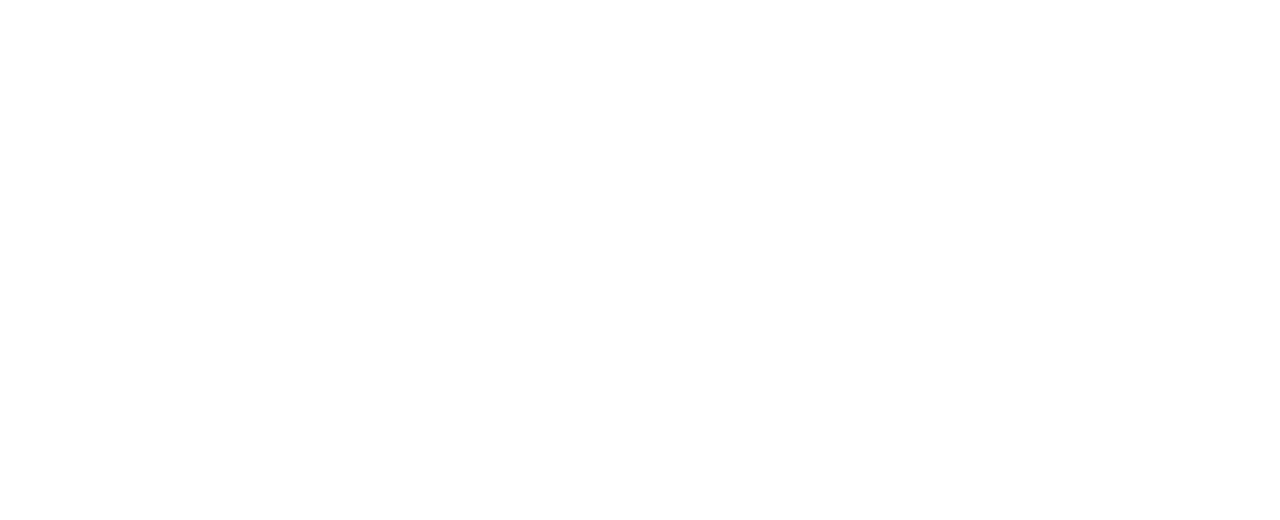
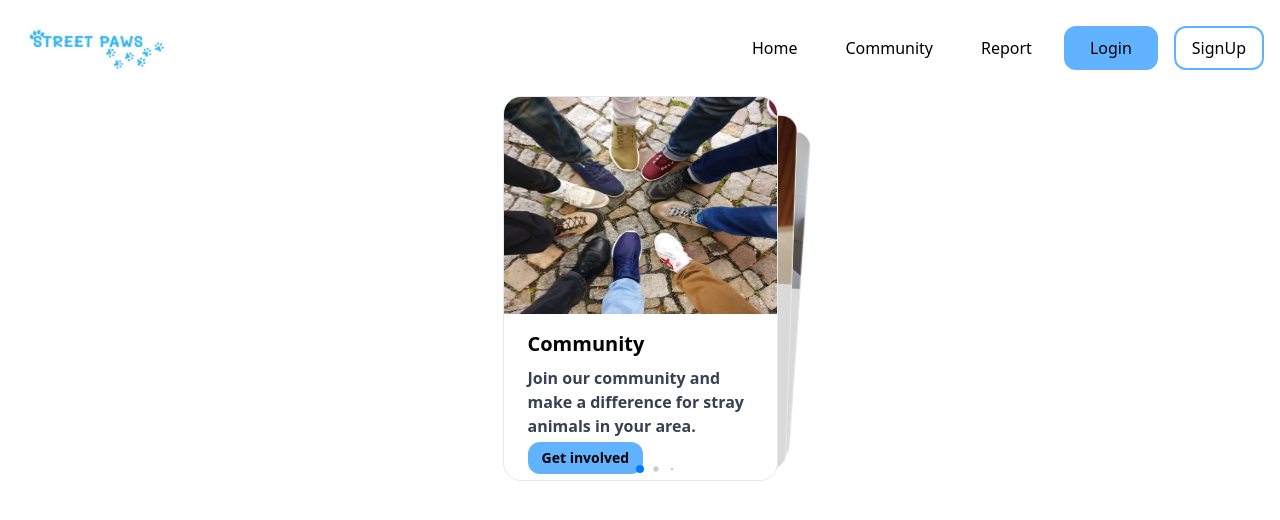
Before and after one commit to 404-error-at-status200/street-paws, a React (Create React App) app: page / in a window 1280 px wide. Shown: the top 520 px of the page. Built offline with nearby package versions, Linux system fonts and the light colour scheme.

Commit message:
Frontend : Homepage (Solving for Issue #2)

```diff
--- a/package.json
+++ b/package.json
@@ -6,10 +6,11 @@
     "@testing-library/jest-dom": "^5.16.5",
     "@testing-library/react": "^13.4.0",
     "@testing-library/user-event": "^13.5.0",
-    "react": "^18.2.0",
+    "react": "18.2.0",
     "react-dom": "^18.2.0",
     "react-icons": "^4.8.0",
     "react-scripts": "5.0.1",
+    "swiper": "^9.2.0",
     "web-vitals": "^2.1.4"
   },
   "scripts": {
@@ -35,5 +36,8 @@
       "last 1 firefox version",
       "last 1 safari version"
     ]
+  },
+  "devDependencies": {
+    "tailwindcss": "^3.3.1"
   }
 }
--- /dev/null
+++ b/postcss.config.js
@@ -0,0 +1,6 @@
+module.exports = {
+  plugins: {
+    tailwindcss: {},
+    autoprefixer: {},
+  },
+}
--- a/src/App.js
+++ b/src/App.js
@@ -1,9 +1,11 @@
 import Navbar from "./components/navbar"
+import Cards from "./components/Cards"
 
 function App() {
   return (
     <div>
       <Navbar />
+      <Cards/>
     </div>
   );
 }
--- /dev/null
+++ b/src/components/Cards.jsx
@@ -0,0 +1,78 @@
+import React from 'react'
+import { Swiper, SwiperSlide } from 'swiper/react';
+import Veterinary from '../assets/poster1-pic.jpg'
+import Community from '../assets/poster2-pic.jpg'
+import ChatBot from '../assets/poster3-pic.jpg'
+
+import 'swiper/css';
+import "swiper/css/effect-cards";
+import 'swiper/css/pagination';
+import 'swiper/css/navigation';
+
+import { EffectCards, Pagination } from 'swiper';
+
+const Cards = () => {
+
+    return (
+        <div>
+            <Swiper
+                effect={"cards"}
+                grabCursor={true}
+                pagination={{
+                    dynamicBullets: true,
+                }}
+                loop={true}
+                slidesPerView={'auto'}
+                modules={[EffectCards, Pagination]}
+                className="swiper_container"
+            >
+                <SwiperSlide className='bg-white border'>
+                    <div className="rounded overflow-hidden shadow-lg dark:shadow-gray-800">
+                        <img
+                            className="w-full h-[216.58px]"
+                            src={Community}
+                            alt="Mountain" />
+                        <div className="px-6 py-4">
+                            <div className="font-bold text-xl mb-2">Community</div>
+                            <p className="text-gray-700 dark:text-gray-300 text-base">
+                                Join our community and make a difference for stray animals in your area.
+                            </p>
+                            <button className='px-3 rounded-xl h-8 bg-[#61b3ff] border-[#61b3ff] border-[2px] hover:bg-white transition-all font-semibold text-sm'>Get involved</button>
+                        </div>
+                    </div>
+                </SwiperSlide>
+                <SwiperSlide className='bg-white border'> <div className="rounded overflow-hidden shadow-lg dark:shadow-gray-800">
+                    <img
+                        className="w-full"
+                        src={ChatBot}
+                        alt="Mountain" />
+                    <div className="px-6 py-4">
+                        <div className="font-bold text-xl mb-2">ChatBot</div>
+                        <p className="text-gray-700 dark:text-gray-300 text-base">
+                            Get instant support and answers to your questions about animal care and welfare.
+                        </p>
+                        <button className='px-3 rounded-xl h-8 bg-[#61b3ff] border-[#61b3ff] border-[2px] hover:bg-white transition-all font-semibold text-sm'>Find a vet</button>
+                    </div>
+                </div>
+                </SwiperSlide>
+                <SwiperSlide className='bg-white border'> <div className="rounded overflow-hidden shadow-lg dark:shadow-gray-800">
+                    <img
+                        className="w-full"
+                        src={Veterinary}
+                        alt="Mountain" />
+                    <div className="px-6 py-4">
+                        <div className="font-bold text-xl mb-2">Veterinary</div>
+                        <p clasNames="text-gray-700 dark:text-gray-300 text-base">
+                            Find nearby veterinary clinics and give stray animals the care they deserve.
+                        </p>
+                        <button className='px-3 rounded-xl h-8 bg-[#61b3ff] border-[#61b3ff] border-[2px] hover:bg-white transition-all font-semibold text-sm'>Chat Now</button>
+                    </div>
+                </div>
+                </SwiperSlide>
+
+            </Swiper>
+        </div>
+    )
+}
+
+export default Cards
--- a/src/components/navbar/index.jsx
+++ b/src/components/navbar/index.jsx
@@ -1,13 +1,44 @@
-import React from "react";
-import Logo  from "./logo";
+import React, { useState } from 'react'
+import {AiOutlineClose, AiOutlineMenu} from 'react-icons/ai'
+import {CgProfile} from 'react-icons/cg'
+import Logo  from "./logo"
 import Profile from "./profile"
 import Hamburger from "./hamburger"
 
 
 function Main(){
+    const[nav,setNav]=useState(false)
+    const handleNav=()=>{
+        setNav(!nav);
+    };
     return (
-        <>
-        </>
+        <div className="flex justify-between items-center max-width-[1240px] mx-auto px-4 h-24">
+            <div>
+            {/* <img src={Logo} alt="Your SVG" /> */}
+            <Logo/>
+            </div>
+            <ul className='md:flex hidden md:space-x-4 items-center'>
+                <li className='p-4'>Home</li>
+                <li className='p-4'>Community</li>
+                <li className='p-4'>Report</li>
+                <button className='px-6 rounded-xl h-11 bg-[#61b3ff] border-[#61b3ff] border-[2px] hover:bg-white transition-all'>Login</button>
+                <button className='px-4 h-11 border-[2px] rounded-xl border-[#61b3ff] hover:bg-[#61b3ff] transition-all'>SignUp</button>
+            </ul>
+
+            <div onClick={handleNav} className='flex md:hidden space-x-4'>
+                <CgProfile size={20} color='#61b3ff'/>
+                {nav ? <AiOutlineClose size={20}/> :  <AiOutlineMenu size={20} />}
+            </div>
+            <div className={nav ? "fixed top-0 left-0 w-[60%] h-full border-r border-r-gray-900 bg-[#61b3ff] md:hidden ease-in-out duration-500 z-10" : "fixed top-0 -left-full ease-in-out duration-500 "}>
+                <h1 className='w-full text-3xl font-bold m-4'>Street Paws</h1>
+                <ul className='pt-4 uppercase'>
+                    <li className='p-4 mx-4 border-b border-gray-600'>Home</li>
+                    <li className='p-4 mx-4 border-b border-gray-600'>Community</li>
+                    <li className='p-4 mx-4 border-b border-gray-600'>Report</li>
+                </ul>
+            </div>
+        </div>
     );
-}
+};
+
 export default Main
--- a/src/components/navbar/logo.jsx
+++ b/src/components/navbar/logo.jsx
@@ -1,8 +1,9 @@
 import React from "react";
-
+import Splogo from '../../assets/sp-logo.jpg'
 function Logo(){
     return (
         <>
+        <img src={Splogo} alt="logo"  className='w-40'/>
         </>
     )
 }
--- a/src/index.css
+++ b/src/index.css
@@ -1,13 +1,16 @@
-body {
-  margin: 0;
-  font-family: -apple-system, BlinkMacSystemFont, 'Segoe UI', 'Roboto', 'Oxygen',
-    'Ubuntu', 'Cantarell', 'Fira Sans', 'Droid Sans', 'Helvetica Neue',
-    sans-serif;
-  -webkit-font-smoothing: antialiased;
-  -moz-osx-font-smoothing: grayscale;
-}
+@tailwind base;
+@tailwind components;
+@tailwind utilities;
 
-code {
-  font-family: source-code-pro, Menlo, Monaco, Consolas, 'Courier New',
-    monospace;
-}
+.swiper {
+    width: 275px;
+    height: 385px;
+  }
+  .swiper-slide {
+    display: flex;
+    align-items: center;
+    justify-content: center;
+    border-radius: 18px;
+    font-size: 22px;
+    font-weight: bold;
+  }
--- /dev/null
+++ b/tailwind.config.js
@@ -0,0 +1,8 @@
+/** @type {import('tailwindcss').Config} */
+module.exports = {
+  content: ["./src/**/*.{js,jsx,ts,tsx}"],
+  theme: {
+    extend: {},
+  },
+  plugins: [],
+}
```
Also changed, not shown: 1 other file (tests, documents, lock files or other folders).
